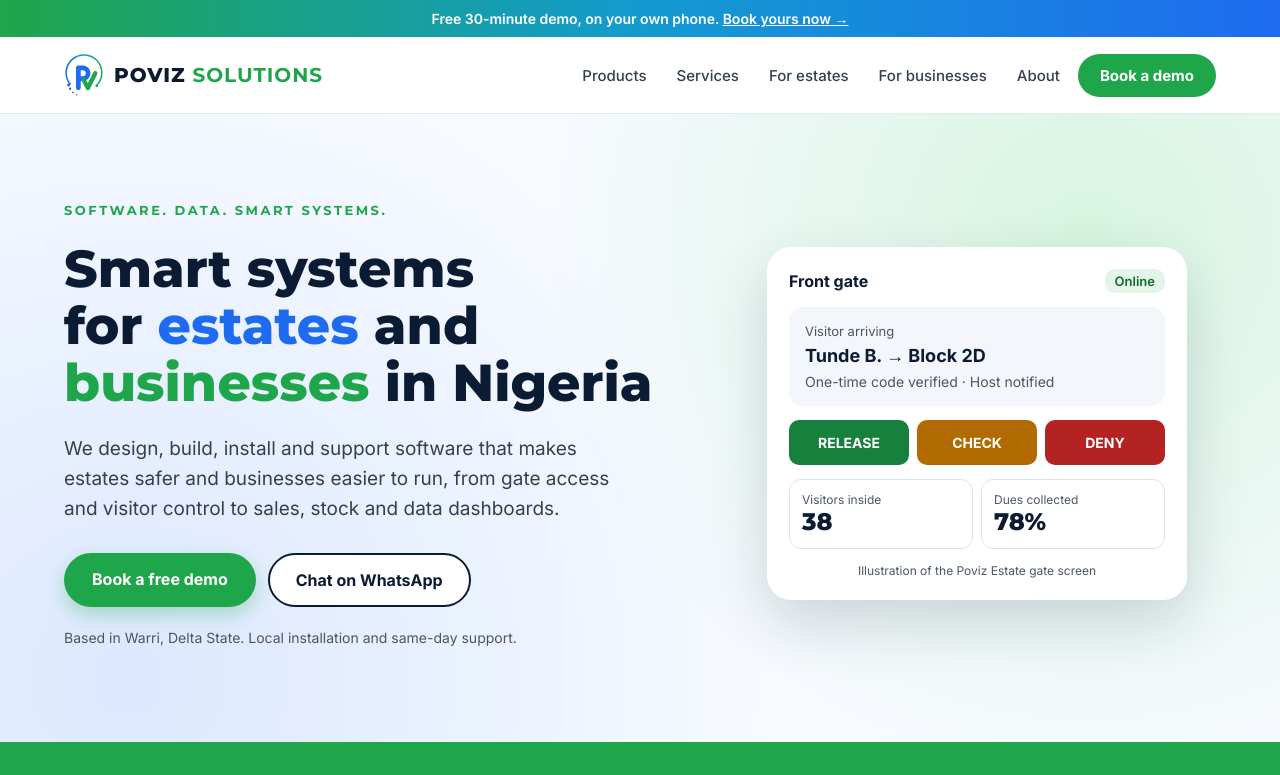
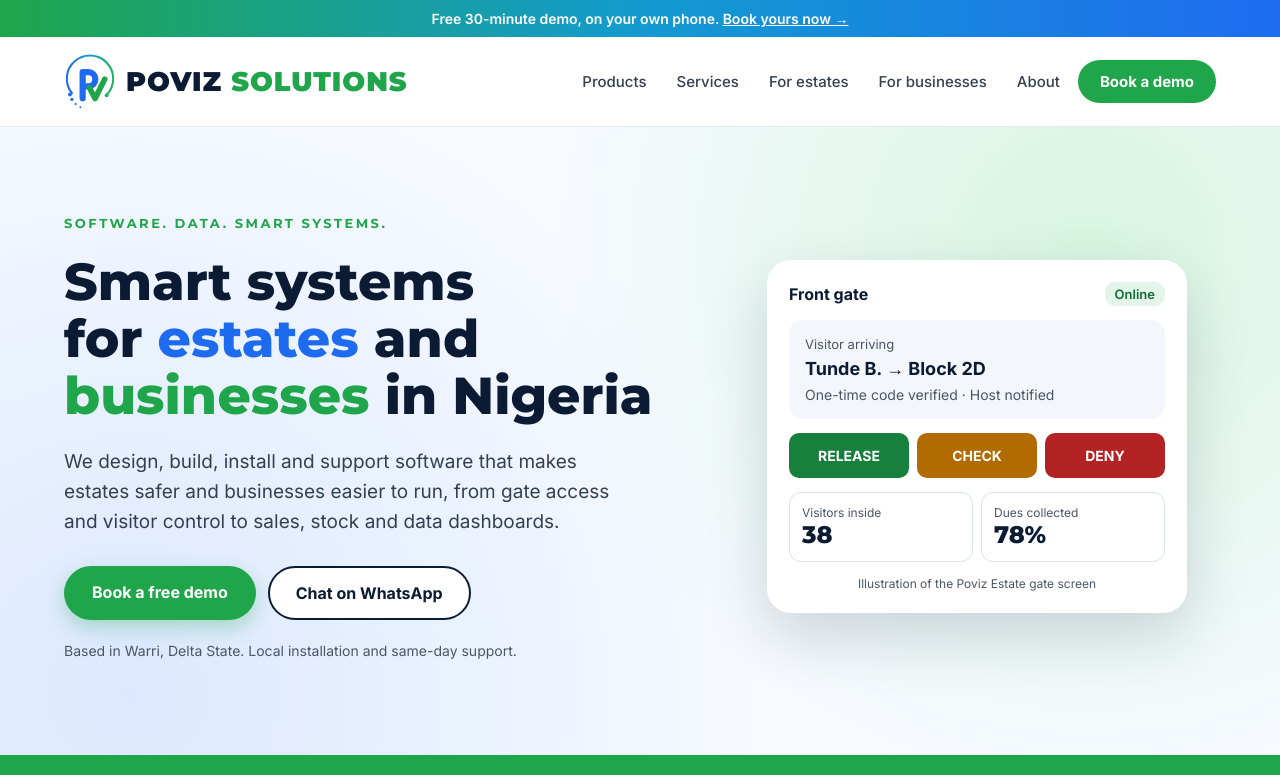
Before and after one commit to ovizandrew-tech/povizsolutions-site, a plain HTML site: page index.html in a window 1280 px wide. Shown: the top 775 px of the page. Drawn offline with Linux system fonts and the light colour scheme.

Commit message:
Header: bolder, larger brand name and logo
Co-Authored-By: Claude Opus 5.5 <noreply@anthropic.com>
Claude-Session: https://claude.ai/code/session_01EWpM6U7z4mwSmJVXge6f6S

```diff
--- a/index.html
+++ b/index.html
@@ -12,7 +12,7 @@
 <link rel="icon" type="image/svg+xml" href="/favicon.svg">
 <link rel="preconnect" href="https://fonts.googleapis.com">
 <link rel="preconnect" href="https://fonts.gstatic.com" crossorigin>
-<link href="https://fonts.googleapis.com/css2?family=Inter:wght@400;500;600;700&family=Montserrat:wght@600;700;800&display=swap" rel="stylesheet">
+<link href="https://fonts.googleapis.com/css2?family=Inter:wght@400;500;600;700&family=Montserrat:wght@600;700;800;900&display=swap" rel="stylesheet">
 <style>
 *{box-sizing:border-box}
 html{scroll-behavior:smooth}
@@ -20,6 +20,8 @@ body{margin:0;background:#ffffff}
 a{color:#1E6BF0}a:hover{color:#0B1B33}
 section[id]{scroll-margin-top:16px}
 .hero-h1{font-size:52px}
+.brand{font-size:27px}
+@media (max-width:640px){.brand{font-size:22px}.brand-logo{width:44px;height:48px}}
 @media (max-width:640px){.hero-h1{font-size:34px}h2{font-size:28px!important}}
 input:focus,select:focus,textarea:focus{outline:3px solid #9CC0FF;outline-offset:1px}
 .pill{border-radius:999px!important}
@@ -38,7 +40,7 @@ details p{margin:12px 0 0 0;font-size:15px;line-height:1.65;color:#34404F}
 <div style="background:linear-gradient(90deg,#1FA54A,#139BD0,#1E6BF0);color:#ffffff;text-align:center;font-size:14px;font-weight:600;padding:10px 16px">Free 30-minute demo, on your own phone. <a href="#contact" style="color:#ffffff;text-decoration:underline">Book yours now →</a></div>
 <header style="background:#ffffff;border-bottom:1px solid #E3E9F1;position:sticky;top:0;z-index:10">
 <div style="max-width:1200px;margin:0 auto;padding:16px 24px;display:flex;flex-wrap:wrap;align-items:center;justify-content:space-between;gap:16px">
-<a href="#" style="display:flex;align-items:center;gap:10px;text-decoration:none"><svg width="40" height="44" viewBox="14 6 92 100" role="img" aria-label="Poviz Solutions logo">
+<a href="#" style="display:flex;align-items:center;gap:10px;text-decoration:none"><svg class="brand-logo" width="52" height="57" viewBox="14 6 92 100" role="img" aria-label="Poviz Solutions logo">
 <defs><linearGradient id="pvnav" x1="0" y1="0" x2="1" y2="0"><stop offset="0" stop-color="#1E6BF0"></stop><stop offset="0.5" stop-color="#139BD0"></stop><stop offset="1" stop-color="#20B25A"></stop></linearGradient></defs>
 <path d="M28.1,76.8 A41 41 0 1 1 89.5,79.5" fill="none" stroke="url(#pvnav)" stroke-width="3.6" stroke-linecap="round"></path>
 <circle cx="24.5" cy="79" r="3.4" fill="#1E6BF0"></circle>
@@ -48,7 +50,7 @@ details p{margin:12px 0 0 0;font-size:15px;line-height:1.65;color:#34404F}
 <circle cx="89.5" cy="80.5" r="3.4" fill="#20B25A"></circle>
 <path d="M47,39.5 H57 A12.5 12.5 0 0 1 57,64.5 H47 M47,39.5 V85.5" fill="none" stroke="#1E6BF0" stroke-width="11" stroke-linecap="round" stroke-linejoin="round"></path>
 <path d="M59,67 L69,86 L86,52" fill="none" stroke="#1FA54A" stroke-width="10" stroke-linecap="round" stroke-linejoin="round"></path>
-</svg><span style="font-family:Montserrat,Arial,sans-serif;font-weight:800;font-size:20px;letter-spacing:1px;color:#0B1B33">POVIZ <span style="color:#1FA54A;font-weight:700">SOLUTIONS</span></span></a>
+</svg><span class="brand" style="font-family:Montserrat,Arial,sans-serif;font-weight:900;letter-spacing:1px;color:#0B1B33">POVIZ <span style="color:#1FA54A;font-weight:900">SOLUTIONS</span></span></a>
 <nav style="display:flex;flex-wrap:wrap;align-items:center;gap:6px;font-size:15px;font-weight:500">
 <a href="#products" style="color:#34404F;text-decoration:none;padding:10px 12px">Products</a>
 <a href="#solutions" style="color:#34404F;text-decoration:none;padding:10px 12px">Services</a>
```
